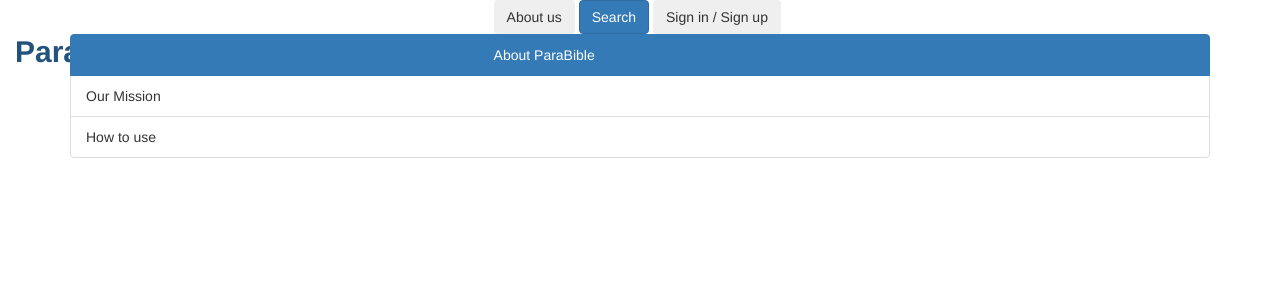
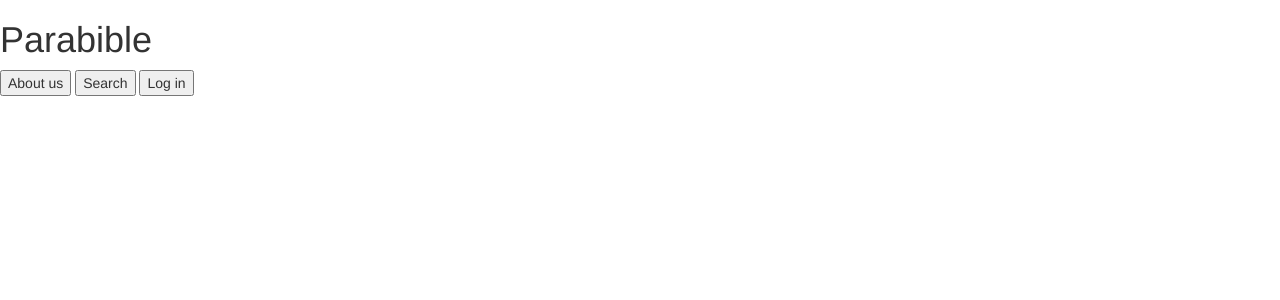
Before and after one commit to LingConLab/parabible, a Flask app: page / in a window 1280 px wide. Shown: the top 300 px of the page. Run offline with Flask 2, Linux system fonts and the light colour scheme; some libraries are stand-ins or nearby versions.

Commit message:
Update home.html

```diff
--- a/web/app/templates/home.html
+++ b/web/app/templates/home.html
@@ -7,28 +7,20 @@
 
 <body>
     {% block navbar %}
-    <header>
-        <a class="navbar-brand" href="/">
-            <h2><b>ParaBible:</b> parallel biblical corpora</h2>
-        </a>
-        <div class="nav-item mr-1">
-            <button type="button" class="btn btn-outline-primary">About us</button>
-            <button type="button" class="btn btn-primary">Search</button>
-            <button type="button" class="btn btn-outline-primary">Sign in / Sign up</button>
-        </div>
-    </header>
-
-    {% endblock %} {% block content %}
-    <div class="container">
+    <nav class="nav_box">
+        <h1>Parabible</h1>
+        <button class="mv_button">About us</button>
+        <button class="mv_button">Search</button>
+        <button class="mv_button">Log in</button>
+    </nav>
+    {% endblock %}
+    <div class="container float-right">
         <ul class="list-group">
             <li class="list-group-item active">About ParaBible</li>
             <li class="list-group-item">Our Mission</li>
             <li class="list-group-item">How to use</li>
         </ul>
-
-        {# содержимое приложения которое должно быть предоставлено в блоке app_content #} {% block app_content %}{% endblock %}
     </div>
-    {% endblock %}
 </body>
 
 </html>
```
